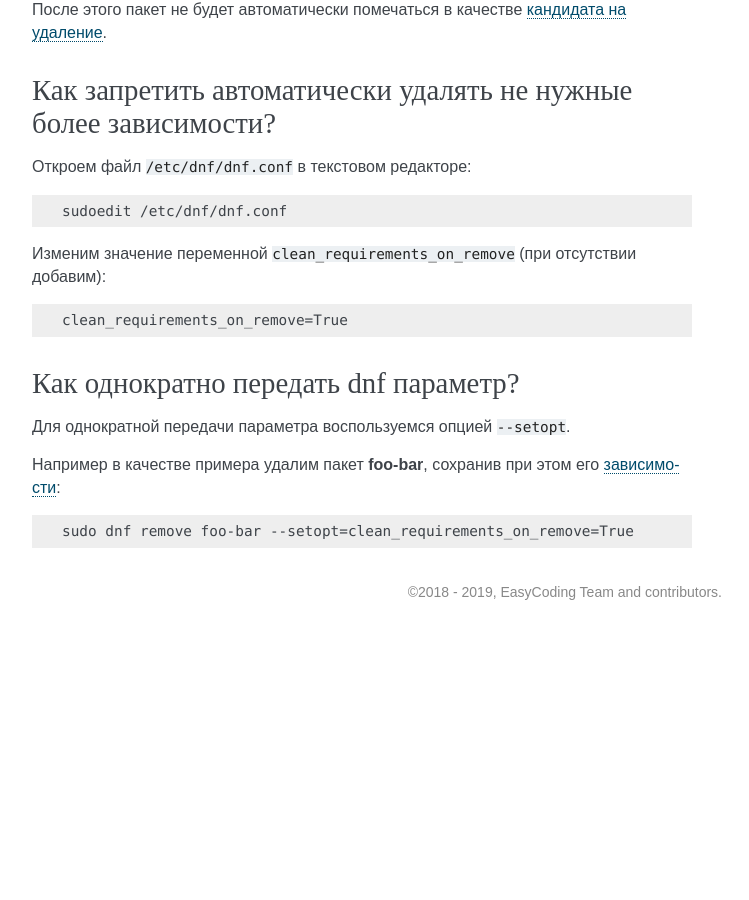
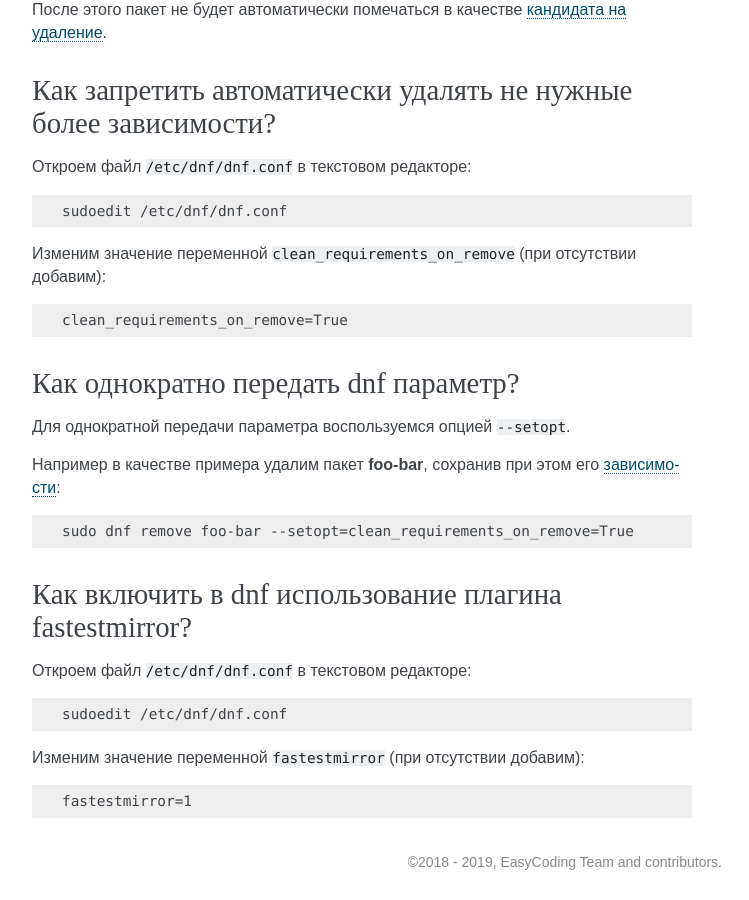
Before and after one commit to RussianFedora/FAQ, a Sphinx documentation site: the page built from source/package-manager.rst, in a window 1280 px wide and 900 px high, scrolled down 16384 px. Shown: the whole window, without its empty margins (388-1137 px from the left). Built offline with Sphinx 7.4.7, drawn with Linux system fonts in a browser that asks for light colours; before the commit the page ends 17014 px from its top, so only the background shows below that; some of the changed text lies outside the part shown.

Commit message:
Added question about enabling fastestmirror plugin.

```diff
--- a/source/package-manager.rst
+++ b/source/package-manager.rst
@@ -951,3 +951,21 @@ Dnf автоматически удаляет зависимости, не ну
 .. code-block:: text
 
     sudo dnf remove foo-bar --setopt=clean_requirements_on_remove=True
+
+.. index:: dnf, mirror, speed, fastestmirror
+.. _dnf-fastestmirror:
+
+Как включить в dnf использование плагина fastestmirror?
+===========================================================
+
+Откроем файл ``/etc/dnf/dnf.conf`` в текстовом редакторе:
+
+.. code-block:: text
+
+    sudoedit /etc/dnf/dnf.conf
+
+Изменим значение переменной ``fastestmirror`` (при отсутствии добавим):
+
+.. code-block:: text
+
+    fastestmirror=1
```
